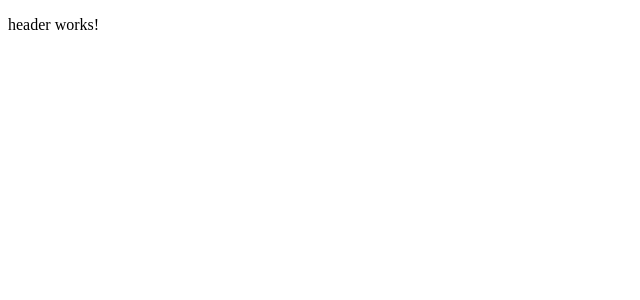
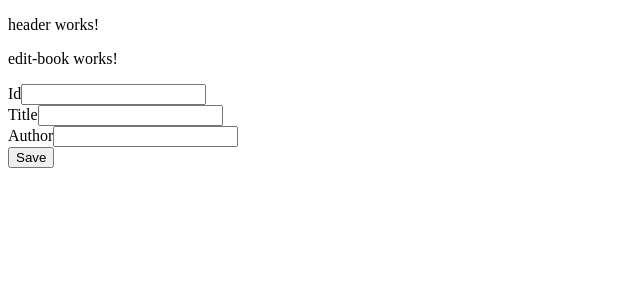
Before and after one commit to ditsikts/book-front-angular, an Angular app: page /edit-book in a window 1280 px wide. Before the commit this address led to /. Shown: the top 300 px of the page, without its empty margins (0-640 px from the left). Built offline with nearby package versions, Linux system fonts and the light colour scheme.

Commit message:
save book

```diff
--- a/src/app/app-routing.module.ts
+++ b/src/app/app-routing.module.ts
@@ -1,10 +1,12 @@
 import { NgModule } from '@angular/core';
 import { RouterModule, Routes } from '@angular/router';
 import { HomeComponent } from './home/home.component';
+import { EditBookComponent } from './edit-book/edit-book.component';
 
 const routes: Routes = [
   { path: '', redirectTo: 'home', pathMatch: 'full' },
-  { path: 'home', component: HomeComponent }
+  { path: 'home', component: HomeComponent },
+  { path: 'edit-book', component: EditBookComponent }
 ];
 
 @NgModule({
--- a/src/app/app.module.ts
+++ b/src/app/app.module.ts
@@ -3,20 +3,24 @@ import { NgModule } from '@angular/core';
 
 import { AppComponent } from './app.component';
 import { FormsModule } from '@angular/forms';
+import { ReactiveFormsModule } from '@angular/forms';
 import { AppRoutingModule } from './app-routing.module';
 import { HttpClientModule } from '@angular/common/http';
 import { HomeComponent } from './home/home.component';
 import { HeaderComponent } from './header/header.component';
+import { EditBookComponent } from './edit-book/edit-book.component';
 
 @NgModule({
   declarations: [
     AppComponent,
     HomeComponent,
-    HeaderComponent
+    HeaderComponent,
+    EditBookComponent
   ],
   imports: [
     BrowserModule,
     FormsModule,
+    ReactiveFormsModule,
     AppRoutingModule,
     HttpClientModule
   ],
--- /dev/null
+++ b/src/app/edit-book/edit-book.component.html
@@ -0,0 +1,43 @@
+<p>edit-book works!</p>
+
+<div *ngIf="book">
+
+    <form [formGroup]="bookFormGroup" (ngSubmit)="onSubmit()">
+        <div formGroupName="book">
+            <div class="form-group">
+                <label for="idInput">Id</label>
+                <input class="form-control" id="idInput" type="text" readonly formControlName="_id">
+            </div>
+            <div class="form-group">
+                <label for="titleInput">Title</label>
+                <input class="form-control" id="titleInput" type="text" formControlName="title"
+                    [ngClass]="{ 'is-invalid':submitted && title.errors }">
+                <div class="invalid-feedback" *ngIf="submitted && title.errors">
+                    <div *ngIf="submitted && title.errors.required">
+                        Name is required.
+                    </div>
+                    <div *ngIf="submitted && title.errors.minlength">
+                        Name must be at least 2 characters long.
+                    </div>
+                </div>
+            </div>
+            <div class="form-group">
+                <label for="authorInput">Author</label>
+                <input class="form-control" id="authorInput" type="text" formControlName="author"
+                    [ngClass]="{ 'is-invalid':submitted && author.errors }">
+                <div class="invalid-feedback" *ngIf="submitted && author.errors">
+                    <div *ngIf="submitted && author.errors.required">
+                        Name is required.
+                    </div>
+                    <div *ngIf="submitted && author.errors.minlength">
+                        Name must be at least 2 characters long.
+                    </div>
+                </div>
+            </div>
+        </div>
+        <button type="submit" class="btn btn-success">Save</button>
+
+    </form>
+    <!-- <button type="submit" class="btn btn-danger mt-4" (click)="deleteEmployeeClicked()">Delete</button> -->
+
+</div>
--- /dev/null
+++ b/src/app/edit-book/edit-book.component.ts
@@ -0,0 +1,74 @@
+import { Component, OnInit } from '@angular/core';
+import { Router } from '@angular/router';
+import { FormGroup, FormControl, FormBuilder, Validators } from '@angular/forms';
+import { Book } from '../models/book';
+import { BookService } from '../services/book.service';
+
+@Component({
+  selector: 'app-edit-book',
+  templateUrl: './edit-book.component.html',
+  styleUrls: ['./edit-book.component.css']
+})
+export class EditBookComponent implements OnInit {
+
+  bookFormGroup: FormGroup;
+
+  submitted: boolean = false;
+
+  book: Book;
+
+  constructor(
+    private bookService: BookService,
+    private formBuilder: FormBuilder,
+    private router: Router
+  ) { }
+
+  ngOnInit(): void {
+
+    this.book = new Book();
+
+    this.buildBookForm();
+  }
+
+  buildBookForm() {
+    this.bookFormGroup = this.formBuilder.group({
+      book: this.formBuilder.group({
+        _id: [this.book._id],
+        title: new FormControl(this.book.title, [Validators.required, Validators.minLength(2)]),
+        author: [this.book.author, Validators.required],
+
+      })
+    })
+  }
+
+  get title() { return this.bookFormGroup.get('book').get('title'); }
+  get author() { return this.bookFormGroup.get('book').get('author'); }
+  onSubmit() {
+    this.submitted = true;
+
+    if (this.bookFormGroup.invalid) {
+      return;
+    }
+
+    // if (this.employeeFormGroup.get('employee').value.id != '') {
+    //   this.employeeService.updateEmployee(this.employeeFormGroup.get('employee').value)
+    //     .subscribe(emp => {
+    //       if (emp) {
+    //         this.router.navigate(['employee'])
+    //       }
+    //       else { alert("Name and Date of hire are required") }
+    //     });
+    // }
+    // else {
+    this.bookService.addBook(this.bookFormGroup.get('book').value)
+      .subscribe(b => {
+        if (b) {
+          this.router.navigate(['home'])
+        }
+        else { alert("Name and Date of hire are required") }
+      });
+    // }
+
+  }
+
+}
```
Also changed, not shown: src/app/edit-book/edit-book.component.css (added), 1 other file (tests, documents, lock files or other folders).
